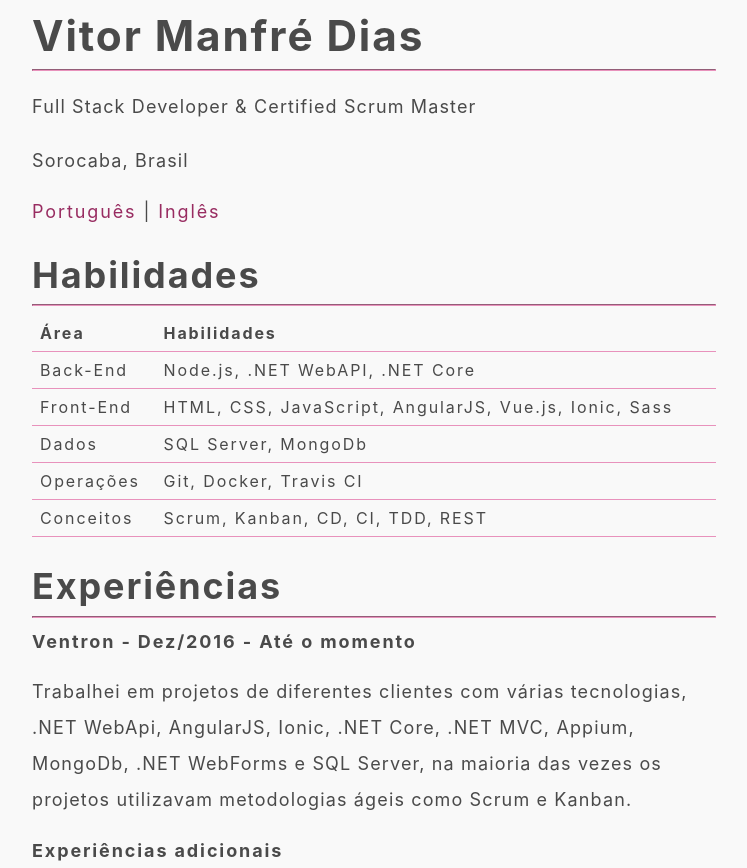
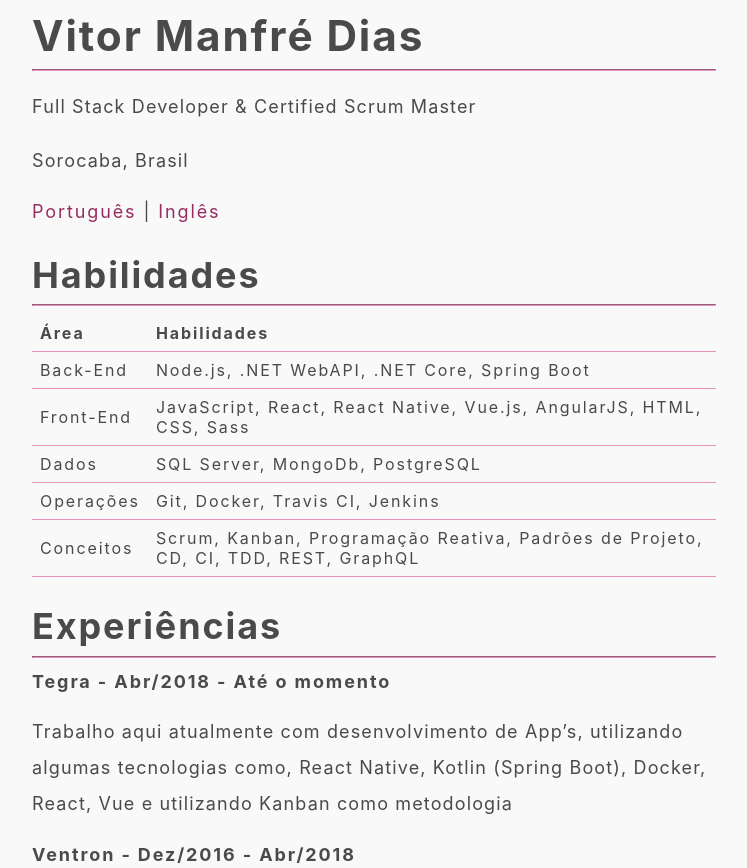
Before and after one commit to Vitormdias/about, a plain HTML site: page index.html in a window 1280 px wide. Shown: the top 868 px of the page, without its empty margins (266-1013 px from the left). Drawn offline with Linux system fonts and the light colour scheme.

Commit message:
updates resume

```diff
--- a/index.html
+++ b/index.html
@@ -32,46 +32,54 @@
                 <tbody>
                     <tr>
                         <td align="left">Back-End</td>
-                        <td align="left">Node.js, .NET WebAPI, .NET Core</td>
+                        <td align="left">Node.js, .NET WebAPI, .NET Core, Spring Boot</td>
                     </tr>
                     <tr>
                         <td align="left">Front-End</td>
-                        <td align="left">HTML + CSS, JavaScript, AngularJS, Vue.js, Ionic, Sass</td>
+                        <td align="left">JavaScript, React, React Native, Vue.js, AngularJS, HTML, CSS, Sass</td>
                     </tr>
                     <tr>
                         <td align="left">Data</td>
-                        <td align="left">SQL Server, MongoDb</td>
+                        <td align="left">SQL Server, MongoDb, PostgreSQL</td>
                     </tr>
                     <tr>
                         <td align="left">Operations</td>
-                        <td align="left">Git, Docker, Travis</td>
+                        <td align="left">Git, Docker, Travis CI, Jenkins</td>
                     </tr>
                     <tr>
                         <td align="left">Concepts</td>
-                        <td align="left">Scrum, Kanban, CD, CI, TDD</td>
+                        <td align="left">Scrum, Kanban, Reactive Programming, Design Patterns, CD, CI, TDD, REST,
+                            GraphQL</td>
                     </tr>
                 </tbody>
             </table>
             <h2>Experiences</h2>
             <hr>
-            <p>I started my journey on development in Dez/2016 at Ventron, Sorocaba - Brazil, until now I worked with several
-                technologies and projects. At Ventron I worked with .NET WebApi, AngularJS, Ionic, .NET Core, .NET MVC, .NET
-                WebForms, Appium, TDD, SQL Server, MongoDb, and most of the time the projects used Agile Methodologies like
+            <p>I started my journey on development in Dez/2016 at Ventron, Sorocaba - Brazil, until now I worked with
+                several
+                technologies and projects. At Ventron I worked with .NET WebApi, AngularJS, Ionic, .NET Core, .NET MVC,
+                .NET
+                WebForms, Appium, TDD, SQL Server, MongoDb, and most of the time the projects used Agile Methodologies
+                like
                 Scrum and Kanban.
             </p>
-            <p>I'd also worked on freelance projects, working with Node.js, Electron, Angular 5, and also on open source projects
+            <p>I'd also worked on freelance projects, working with Node.js, Electron, Angular 5, and also on open
+                source projects
                 using .NET Core, Vue.js, Ruby on Rails, React.js.
             </p>
-            <p>I'm also a ScrumAlliance Certified Scrum Master, and love the idea of implementing agile thinking in organizations
+            <p>I'm also a ScrumAlliance Certified Scrum Master, and love the idea of implementing agile thinking in
+                organizations
                 and using it daily, not only with Scrum but with the methodology that suites better the organization.
             </p>
             <h2>Personal</h2>
             <hr>
             <p>
-                I graduated in Analysis and Systems Development at Fatec Sorocaba in December 2017 and also studied English for 8 years and
+                I graduated in Analysis and Systems Development at Fatec Sorocaba in December 2017 and also studied
+                English for 8 years and
                 obtained a Certificate of Proficiency in English from the University of Michigan.
             </p>
-            <p>About my personal life, I'm a 20 year old christian, borned in Sorocaba - Brazil, speak portuguese and english
+            <p>About my personal life, I'm a 20 year old christian, borned in Sorocaba - Brazil, speak portuguese and
+                english
                 fluently and I play Bass and watch Sports in the weekends
             </p>
         </section>
@@ -97,7 +105,8 @@
                 </li>
                 <li>
                     LinkedIn:
-                    <a href="https://www.linkedin.com/in/vitor-manfre-dias-323a27128/" target="_blank">Vitor Manfre Dias</a>
+                    <a href="https://www.linkedin.com/in/vitor-manfre-dias-323a27128/" target="_blank">Vitor Manfre
+                        Dias</a>
                 </li>
             </ul>
         </footer>
@@ -116,31 +125,38 @@
                 <tbody>
                     <tr>
                         <td align="left">Back-End</td>
-                        <td align="left">Node.js, .NET WebAPI, .NET Core</td>
+                        <td align="left">Node.js, .NET WebAPI, .NET Core, Spring Boot</td>
                     </tr>
                     <tr>
                         <td align="left">Front-End</td>
-                        <td align="left">HTML, CSS, JavaScript, AngularJS, Vue.js, Ionic, Sass</td>
+                        <td align="left">JavaScript, React, React Native, Vue.js, AngularJS, HTML, CSS, Sass</td>
                     </tr>
                     <tr>
                         <td align="left">Dados</td>
-                        <td align="left">SQL Server, MongoDb</td>
+                        <td align="left">SQL Server, MongoDb, PostgreSQL</td>
                     </tr>
                     <tr>
                         <td align="left">Operações</td>
-                        <td align="left">Git, Docker, Travis CI</td>
+                        <td align="left">Git, Docker, Travis CI, Jenkins</td>
                     </tr>
                     <tr>
                         <td align="left">Conceitos</td>
-                        <td align="left">Scrum, Kanban, CD, CI, TDD, REST</td>
+                        <td align="left">Scrum, Kanban, Programação Reativa, Padrões de Projeto, CD, CI, TDD, REST,
+                            GraphQL</td>
                     </tr>
                 </tbody>
             </table>
             <h2>Experiências</h2>
             <hr>
-            <b>Ventron - Dez/2016 - Até o momento</b>
-            <p>Trabalhei em projetos de diferentes clientes com várias tecnologias, .NET WebApi, AngularJS, Ionic, .NET Core,
-                .NET MVC, Appium, MongoDb, .NET WebForms e SQL Server, na maioria das vezes os projetos utilizavam metodologias
+            <b>Tegra - Abr/2018 - Até o momento</b>
+            <p>Trabalho aqui atualmente com desenvolvimento de App’s, utilizando algumas tecnologias como, React
+                Native, Kotlin (Spring Boot), Docker, React, Vue e utilizando Kanban como metodologia
+            </p>
+            <b>Ventron - Dez/2016 - Abr/2018</b>
+            <p>Trabalhei em projetos de diferentes clientes com várias tecnologias, .NET WebApi, AngularJS, Ionic, .NET
+                Core,
+                .NET MVC, Appium, MongoDb, .NET WebForms e SQL Server, na maioria das vezes os projetos utilizavam
+                metodologias
                 ágeis como Scrum e Kanban.
             </p>
             <b>Experiências adicionais</b>
@@ -150,11 +166,14 @@
             <h2>Pessoal</h2>
             <hr>
             <p>
-                Sou graduado em Análise e Desenvolvimento de Sistemas pela Fatec Sorocaba em dezembro de 2017 e também estudei Inglês por
+                Sou graduado em Análise e Desenvolvimento de Sistemas pela Fatec Sorocaba em dezembro de 2017 e também
+                estudei Inglês por
                 8 anos e obtive um Certificado de Proficiência em Inglês da Universidade de Michigan.
             </p>
-            <p>Eu também sou um Certified Scrum Master pela ScrumAlliance, e adoro a idéia de implementar o pensamento ágil
-                    nas organizações e usá-lo diariamente, não só com o Scrum, mas com a metodologia que for melhor para a organização.
+            <p>Eu também sou um Certified Scrum Master pela ScrumAlliance, e adoro a idéia de implementar o pensamento
+                ágil
+                nas organizações e usá-lo diariamente, não só com o Scrum, mas com a metodologia que for melhor para a
+                organização.
             </p>
         </section>
         <footer>
@@ -179,7 +198,8 @@
                 </li>
                 <li>
                     LinkedIn:
-                    <a href="https://www.linkedin.com/in/vitor-manfre-dias-323a27128/" target="_blank">Vitor Manfre Dias</a>
+                    <a href="https://www.linkedin.com/in/vitor-manfre-dias-323a27128/" target="_blank">Vitor Manfre
+                        Dias</a>
                 </li>
             </ul>
         </footer>
```
